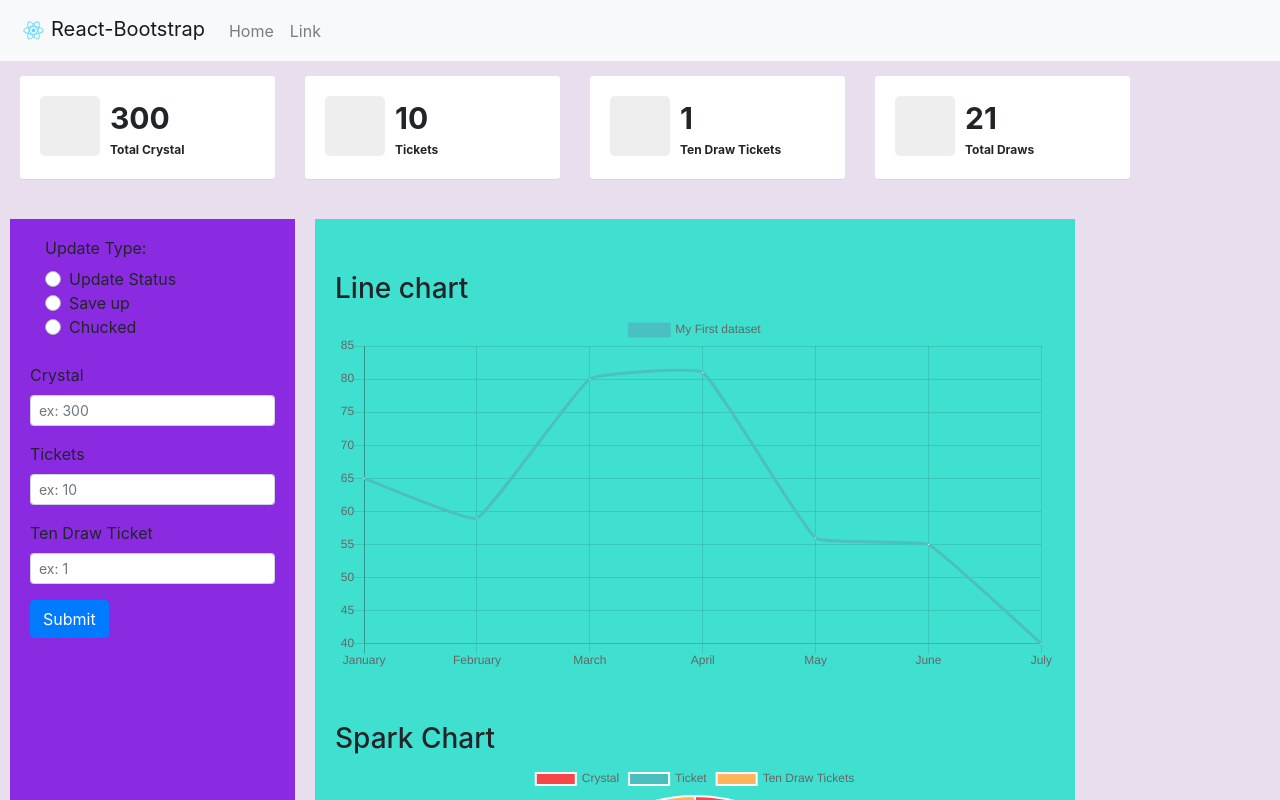
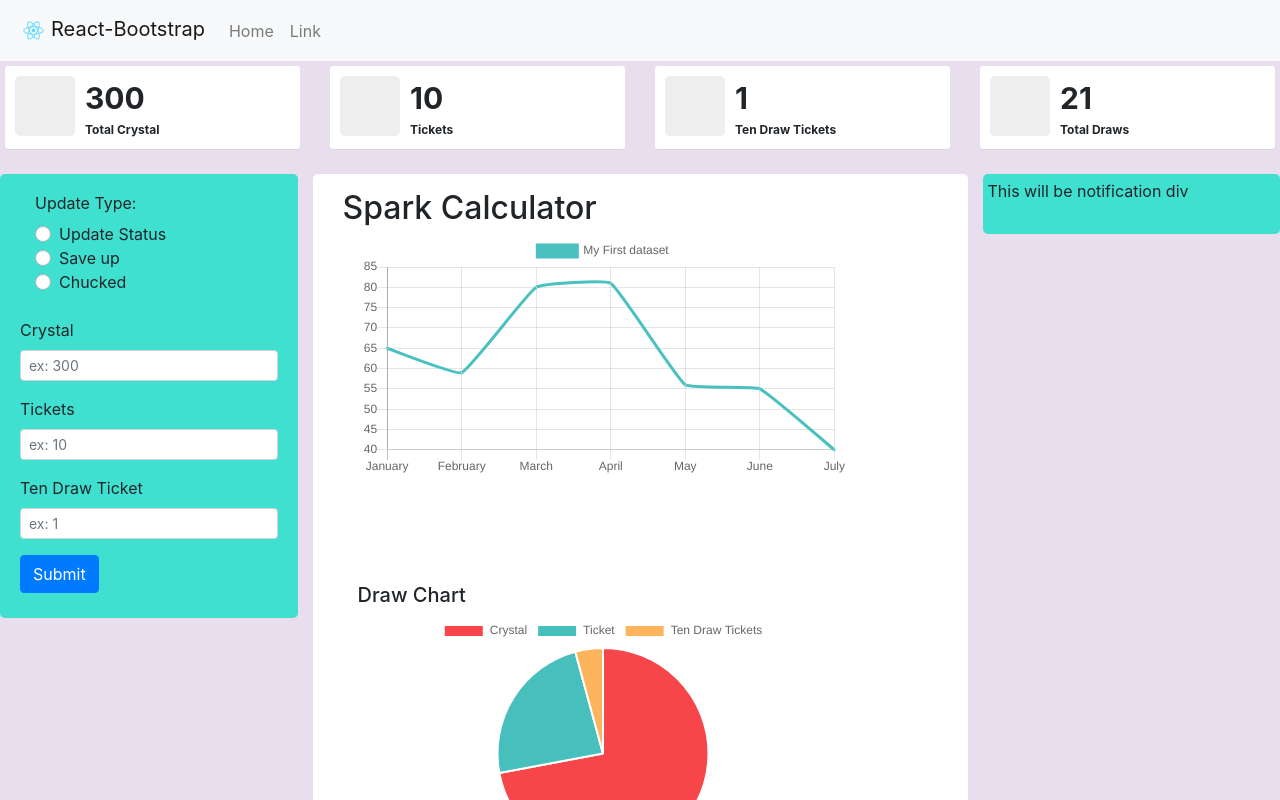
Before and after one commit to ipulcrimx/spark-calculator, a React (Create React App) app: page / in a window 1280 px wide. Shown: the top 800 px of the page. Built offline with nearby package versions, Linux system fonts and the light colour scheme.

Commit message:
polish layout positioning and size

```diff
--- a/src/App.js
+++ b/src/App.js
@@ -1,5 +1,5 @@
 import React, { Component } from 'react';
-import {Container, Row, Col } from 'react-bootstrap';
+import {Container, Row, Col} from 'react-bootstrap';
 
 import InputForm from './components/InputForm';
 import Chart from './components/Chart';
@@ -12,18 +12,32 @@ class App extends Component
     {
         return (
             <div className="main-content">
-                <Container className="Hightlight-Holder clearfix">
+                <Container fluid="true">
                     <Row>
-                        <Col lg={3} className="dummy-purple">
-                            <InputForm />
+                        <Col md={3}>
+                            <div className="dummy-blue">
+                                <InputForm />
+                            </div>
                         </Col>
-                        <Col md={8} className="dummy-blue">
-                            <Graph />
-                            <Chart />
+                        <Col md={6}>
+                            <Row className="dummy-white">
+                                <Col xl={8}>
+                                    <h2>Spark Calculator</h2>
+                                </Col>
+                                <Col xl={8} className="graph">
+                                    <Graph />
+                                </Col>
+                                <Col xl={8} className="graph">
+                                    <Chart />
+                                </Col>
+                            </Row>
                         </Col>
-
-                        <Col lg={1} className="dummy-purple">
-                            testing
+                        <Col md={3}>
+                            <div className="dummy-blue">
+                                <p>
+                                    This will be notification div
+                                </p>
+                            </div>
                         </Col>
                     </Row>
                 </Container>
--- a/src/components/Chart.js
+++ b/src/components/Chart.js
@@ -39,7 +39,7 @@ class Chart extends Component
     {
         return (
             <MDBContainer>
-                <h3 className="mt-5">Spark Chart</h3>
+                <h5 className="mt-5">Draw Chart</h5>
                 <Pie data={this.state.dataPie} option={{ responsive: true}} />
             </MDBContainer>
         );
--- a/src/components/Graph.js
+++ b/src/components/Graph.js
@@ -44,7 +44,6 @@ class Graph extends Component
     render() {
         return (
           <MDBContainer>
-            <h3 className="mt-5">Line chart</h3>
             <Line data={this.state.dataLine} options={{ responsive: true }} />
           </MDBContainer>
         );
--- a/src/components/Hightlight.js
+++ b/src/components/Hightlight.js
@@ -7,7 +7,7 @@ class Hightlight extends Component
     render()
     {
         return (
-            <Container className="Hightlight-Holder clearfix">
+            <Container fluid="true" className="Hightlight-Holder clearfix">
                 <Row>
                     <Col md={3}><CrystalHolder /></Col>
                     <Col md={3}><TicketHolder /></Col>
@@ -21,7 +21,7 @@ class Hightlight extends Component
 
 const CrystalHolder = ()=>
 <div className="HightComponent">
-    <span className="hightlight-icon st-red">
+    <span className="hightlight-icon">
     {
         // image here...
     }
@@ -34,7 +34,7 @@ const CrystalHolder = ()=>
 
 const TicketHolder = ()=>
 <div className="HightComponent">
-    <span className="hightlight-icon st-red">
+    <span className="hightlight-icon">
     {
         // image here...
     }
@@ -47,7 +47,7 @@ const TicketHolder = ()=>
 
 const TenDrawTicket = ()=>
 <div className="HightComponent">
-    <span className="hightlight-icon st-red">
+    <span className="hightlight-icon">
     {
         // image here...
     }
@@ -60,7 +60,7 @@ const TenDrawTicket = ()=>
 
 const TotalDrawHolder = ()=>
 <div className="HightComponent">
-    <span className="hightlight-icon st-red">
+    <span className="hightlight-icon">
     {
         // image here...
     }
--- a/src/css/components.css
+++ b/src/css/components.css
@@ -1,15 +1,12 @@
 .Hightlight-Holder
 {
-    margin-top: 15px;
-    margin-bottom: 5px;
-    margin-left: 5px;
-    margin-right: 5px;
+    margin: 5px;
 }
 
 .HightComponent
 {
     background: #fff;
-    padding: 20px;
+    padding: 10px;
     border-radius: 3px;
     margin-bottom: 20px;
     -webkit-box-shadow: 0 1px 0px rgba(0, 0, 0, .05);
@@ -63,18 +60,20 @@ form {
 .dummy-blue {
     background-color: turquoise;
     padding: 5px;
-    margin-top: 5px;
-    margin-bottom: 5px;
-    margin-left: 15px;
-    margin-right: 15px;
-    float: left;
+    padding-bottom: 15px;
+    border-radius: 5px;
 }
 
 .dummy-purple {
     background-color: blueviolet;
-    padding: 5px;
-    margin: 5px;
-    float: left;
+    padding: 15px;
+    border-radius: 5px;
+}
+
+.dummy-white {
+    background-color: #fff;
+    padding: 15px;
+    border-radius: 5px;
 }
 
 .input-form {
@@ -83,6 +82,10 @@ form {
     padding-right: 15px;
 }
 
-.main-content {
-    display: block;
+.graph {
+    min-height: 300px;
+    max-height: 750px;
+
+    min-width: 550px;
+    max-width: 800px;
 }
```
Also changed, not shown: public/index.html (+0 -22 lines).
